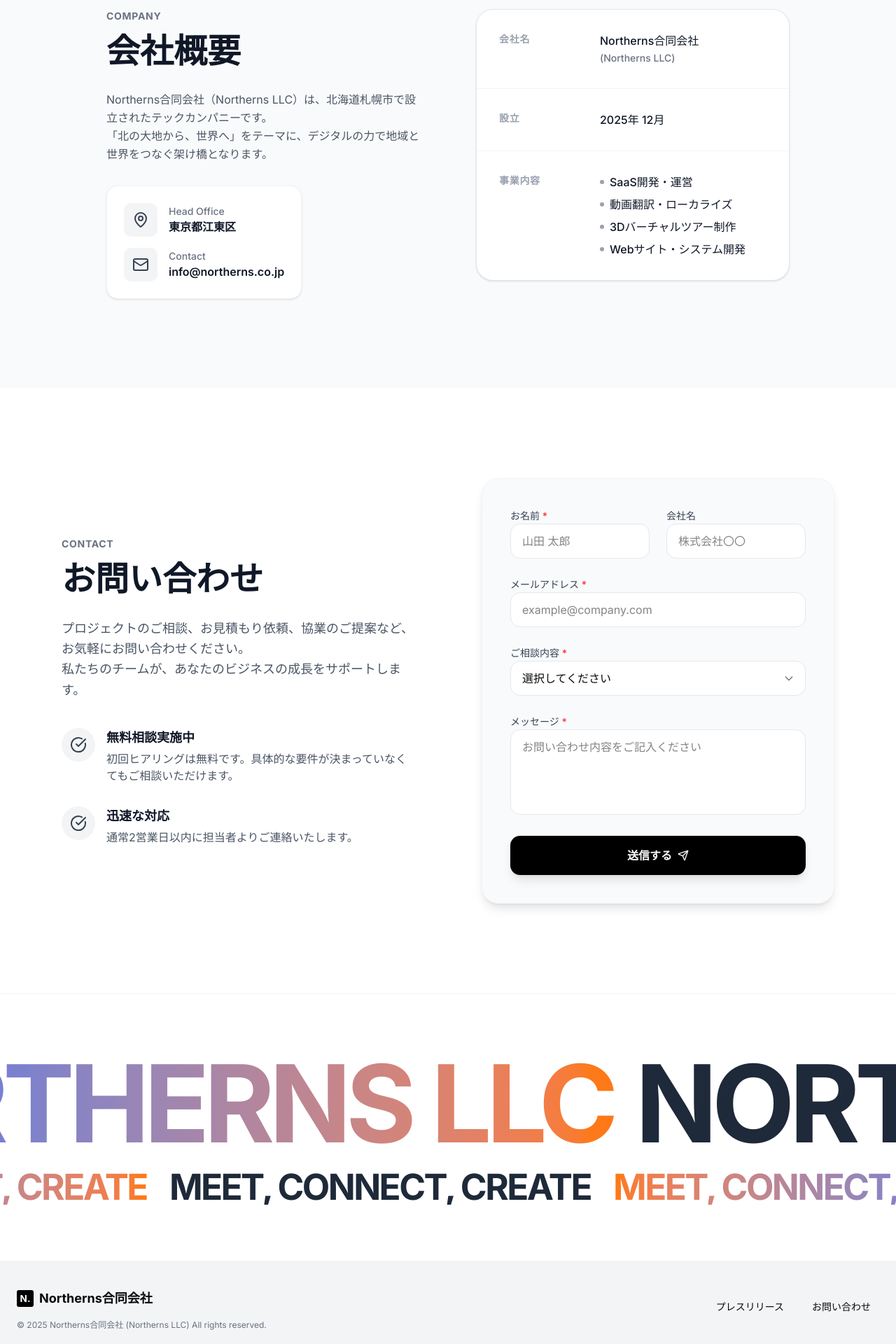
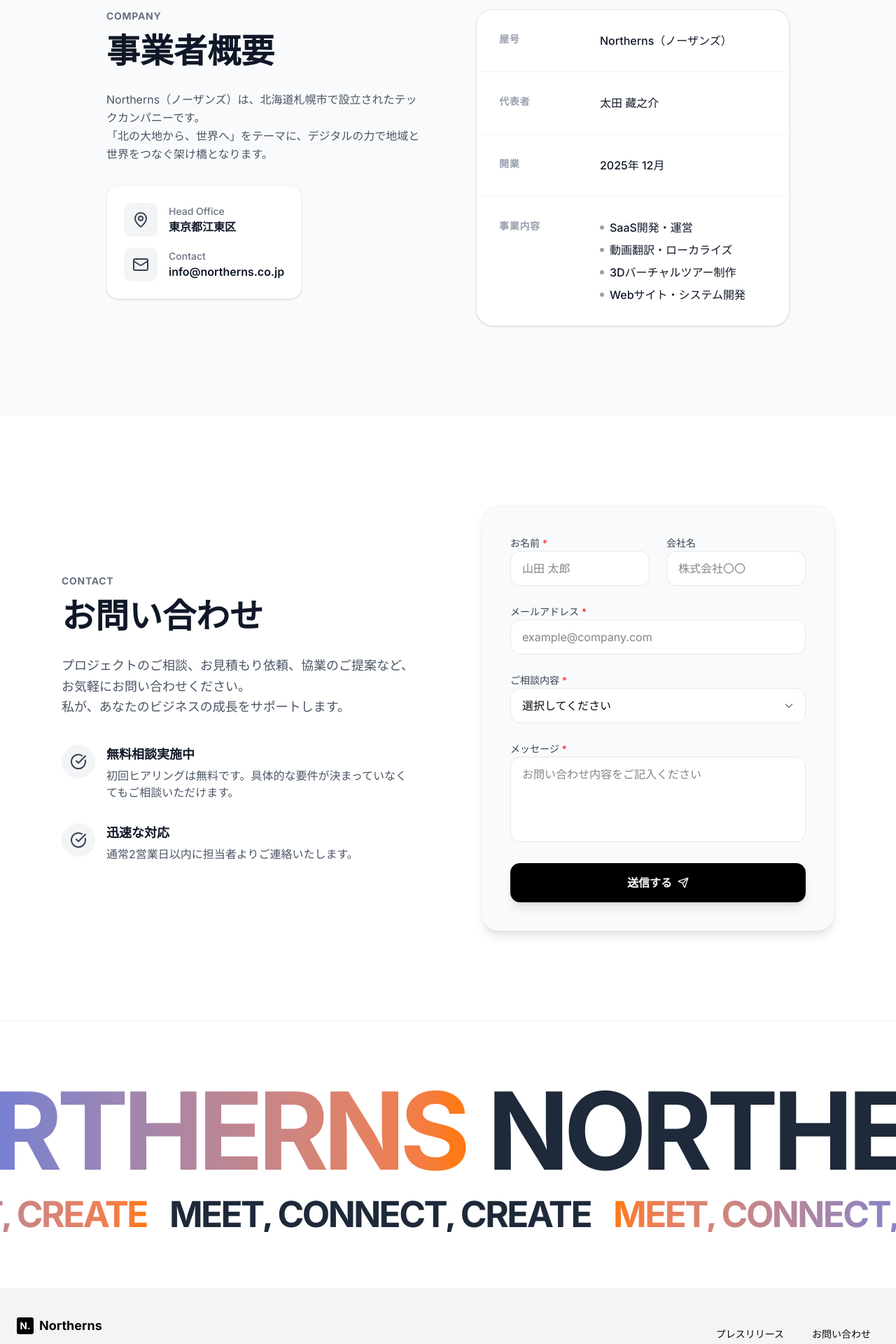
Before and after one commit to KuranosukeOhta/northerns-lab-corporate-site, a Next.js app: page / in a window 1280 px wide. Shown: the part 3480-5400 px from the top of the page at 70% size. Built offline with nearby package versions, Linux system fonts and the light colour scheme.

Commit message:
refactor: 合同会社から個人事業主向けの表記に変更
- 屋号: Northerns（ノーザンズ）
- 代表者: 太田 藏之介
- メタデータ、会社概要、フッターなどを更新

```diff
--- a/src/app/layout.tsx
+++ b/src/app/layout.tsx
@@ -8,20 +8,20 @@ import { Analytics } from "@vercel/analytics/next";
 const inter = Inter({ subsets: ["latin"] });
 
 export const metadata: Metadata = {
-  title: "Northerns合同会社 (Northerns LLC)",
-  description: "Northerns合同会社（Northerns LLC）は、多様なプロジェクトを通じて新たな価値を創造するテックカンパニーです。",
+  title: "Northerns（ノーザンズ） - 太田 藏之介",
+  description: "Northerns（ノーザンズ）は、多様なプロジェクトを通じて新たな価値を創造するテックカンパニーです。",
   openGraph: {
-    title: "Northerns合同会社 (Northerns LLC)",
-    description: "Northerns合同会社（Northerns LLC）のコーポレートサイト。SaaS開発、動画翻訳・ローカライズ、3Dバーチャルツアー制作など、多様なプロジェクトで新しい価値を提供します。",
+    title: "Northerns（ノーザンズ） - 太田 藏之介",
+    description: "Northerns（ノーザンズ）の公式サイト。SaaS開発、動画翻訳・ローカライズ、3Dバーチャルツアー制作など、多様なプロジェクトで新しい価値を提供します。",
     url: "https://northerns.vercel.app",
-    siteName: "Northerns合同会社",
+    siteName: "Northerns（ノーザンズ）",
     locale: "ja_JP",
     type: "website",
   },
   twitter: {
     card: "summary_large_image",
-    title: "Northerns合同会社 (Northerns LLC)",
-    description: "Northerns合同会社（Northerns LLC）の公式サイト。",
+    title: "Northerns（ノーザンズ） - 太田 藏之介",
+    description: "Northerns（ノーザンズ）の公式サイト。",
   },
 };
 
--- a/src/components/CompanyProfileSection.tsx
+++ b/src/components/CompanyProfileSection.tsx
@@ -10,10 +10,10 @@ export default function CompanyProfileSection() {
           <div>
             <p className="text-sm font-bold tracking-wider text-gray-500 uppercase mb-3 sm:mb-4">Company</p>
             <h2 className="text-2xl sm:text-3xl md:text-4xl lg:text-5xl font-bold text-gray-900 mb-4 sm:mb-8">
-              会社概要
+              事業者概要
             </h2>
             <p className="text-sm sm:text-base text-gray-600 leading-relaxed mb-6 sm:mb-8">
-              Northerns合同会社（Northerns LLC）は、北海道札幌市で設立されたテックカンパニーです。<br className="hidden sm:block" />
+              Northerns（ノーザンズ）は、北海道札幌市で設立されたテックカンパニーです。<br className="hidden sm:block" />
               「北の大地から、世界へ」をテーマに、デジタルの力で地域と世界をつなぐ架け橋となります。
             </p>
             <div className="bg-white p-4 sm:p-6 rounded-2xl shadow-sm border border-gray-100 inline-block w-full sm:w-auto">
@@ -42,12 +42,17 @@ export default function CompanyProfileSection() {
           <div className="bg-white rounded-2xl sm:rounded-3xl shadow-sm border border-gray-200 overflow-hidden">
             <div className="divide-y divide-gray-100">
               <div className="p-4 sm:p-6 md:p-8 flex flex-col sm:flex-row sm:items-start gap-2 sm:gap-4">
-                <span className="text-xs sm:text-sm font-bold text-gray-400 uppercase tracking-wider w-full sm:w-32 shrink-0">会社名</span>
-                <span className="text-sm sm:text-base text-gray-900 font-medium">Northerns合同会社<br /><span className="text-gray-500 text-xs sm:text-sm">(Northerns LLC)</span></span>
+                <span className="text-xs sm:text-sm font-bold text-gray-400 uppercase tracking-wider w-full sm:w-32 shrink-0">屋号</span>
+                <span className="text-sm sm:text-base text-gray-900 font-medium">Northerns（ノーザンズ）</span>
               </div>
 
               <div className="p-4 sm:p-6 md:p-8 flex flex-col sm:flex-row sm:items-start gap-2 sm:gap-4">
-                <span className="text-xs sm:text-sm font-bold text-gray-400 uppercase tracking-wider w-full sm:w-32 shrink-0">設立</span>
+                <span className="text-xs sm:text-sm font-bold text-gray-400 uppercase tracking-wider w-full sm:w-32 shrink-0">代表者</span>
+                <span className="text-sm sm:text-base text-gray-900 font-medium">太田 藏之介</span>
+              </div>
+
+              <div className="p-4 sm:p-6 md:p-8 flex flex-col sm:flex-row sm:items-start gap-2 sm:gap-4">
+                <span className="text-xs sm:text-sm font-bold text-gray-400 uppercase tracking-wider w-full sm:w-32 shrink-0">開業</span>
                 <span className="text-sm sm:text-base text-gray-900 font-medium">2025年 12月</span>
               </div>
 
--- a/src/components/ContactSection.tsx
+++ b/src/components/ContactSection.tsx
@@ -83,7 +83,7 @@ export default function ContactSection() {
             </h2>
             <p className="text-base sm:text-lg text-gray-600 mb-6 sm:mb-10 leading-relaxed">
               プロジェクトのご相談、お見積もり依頼、協業のご提案など、お気軽にお問い合わせください。<br className="hidden sm:block" />
-              私たちのチームが、あなたのビジネスの成長をサポートします。
+              私が、あなたのビジネスの成長をサポートします。
             </p>
 
             <div className="space-y-5 sm:space-y-8">
--- a/src/components/Footer.tsx
+++ b/src/components/Footer.tsx
@@ -39,10 +39,10 @@ export default function Footer() {
                 onClick={scrollToTop}
                 className="font-bold text-base sm:text-lg cursor-pointer min-h-[44px] flex items-center"
               >
-                Northerns合同会社
+                Northerns
               </button>
             </div>
-            <p className="text-xs text-gray-500 dark:text-gray-400 text-center md:text-left">© 2025 Northerns合同会社 (Northerns LLC) All rights reserved.</p>
+            <p className="text-xs text-gray-500 dark:text-gray-400 text-center md:text-left">© 2025 Northerns（ノーザンズ） All rights reserved.</p>
           </div>
           <nav className="flex gap-1 sm:gap-4 mt-2 md:mt-0">
             <button
--- a/src/components/FooterMarquee.tsx
+++ b/src/components/FooterMarquee.tsx
@@ -9,13 +9,13 @@ export default function FooterMarquee() {
       <div className="relative flex whitespace-nowrap overflow-hidden">
         <MarqueeRow
           direction="left"
-          text="NORTHERNS LLC"
+          text="NORTHERNS"
           duration={100}
           textSize="text-[13vw] md:text-[12vw]"
         />
         <MarqueeRow
           direction="left"
-          text="NORTHERNS LLC"
+          text="NORTHERNS"
           duration={100}
           textSize="text-[13vw] md:text-[12vw]"
         />
```
Also changed, not shown: 1 other file (tests, documents, lock files or other folders).
